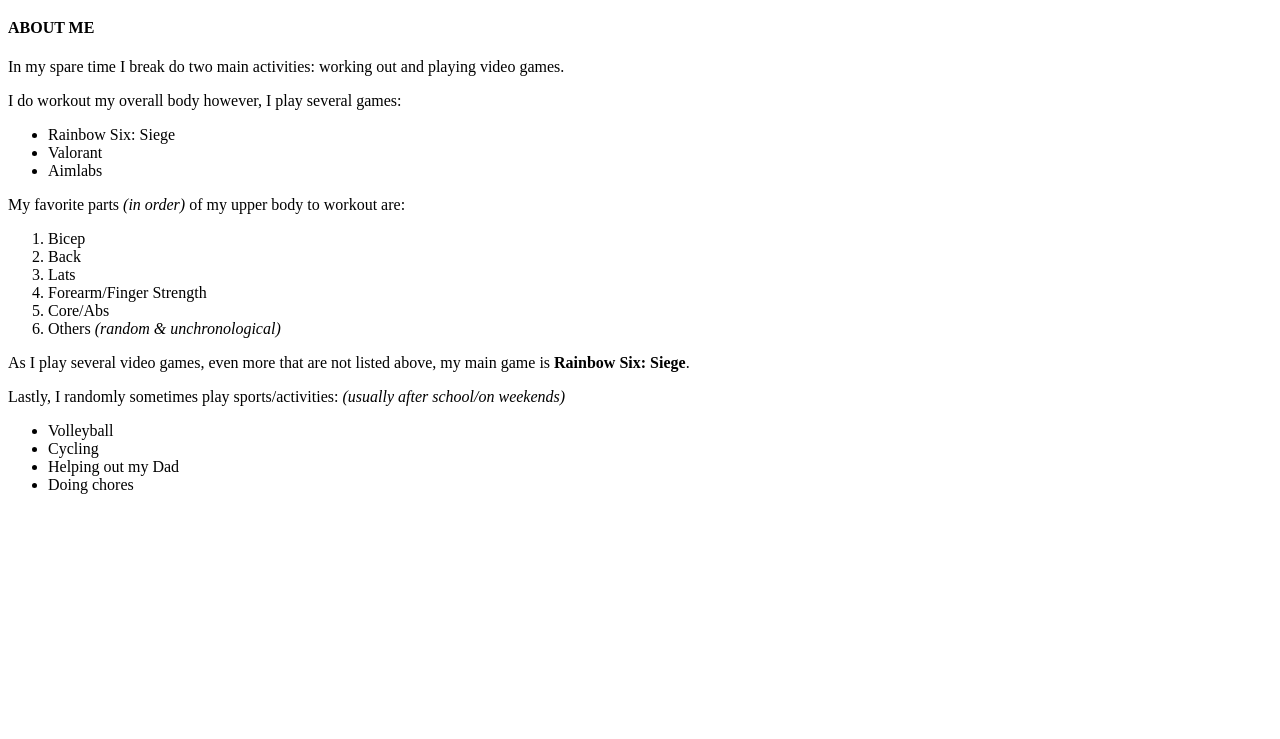
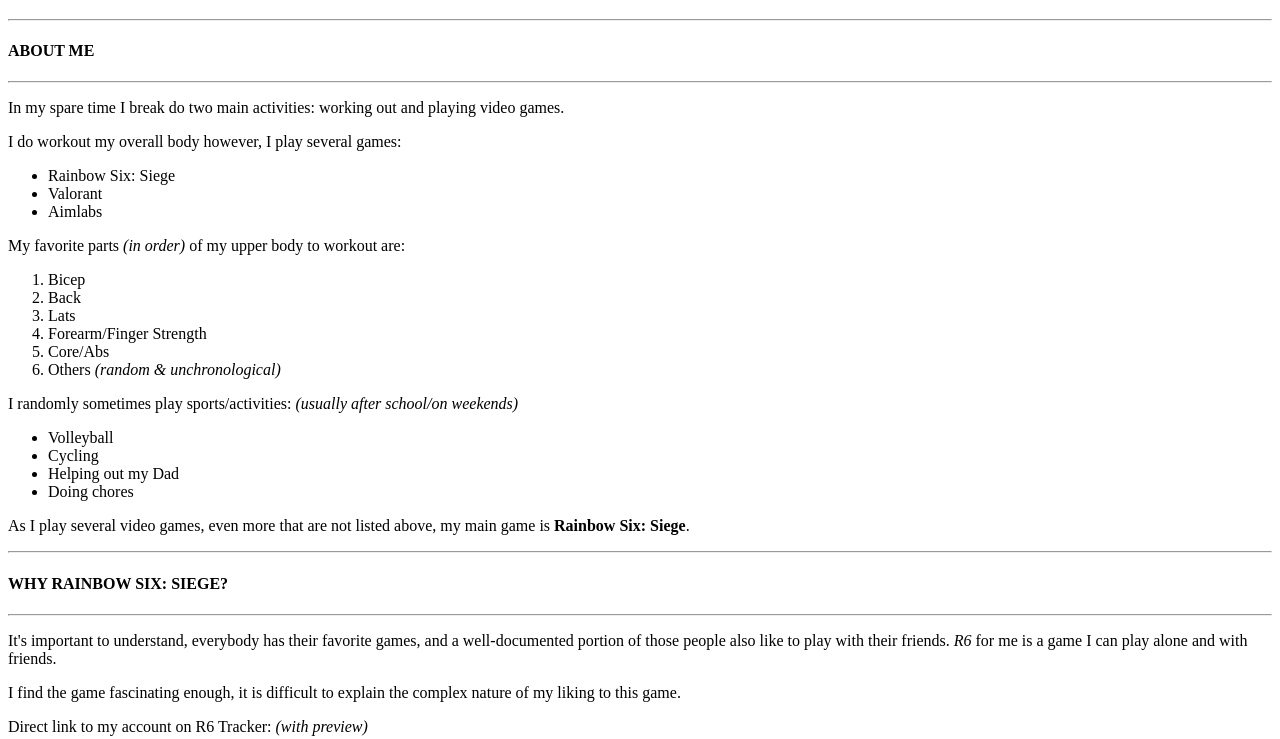
Before and after one commit to nodeknows/htmlpractice, a plain HTML site: page index.html in a window 1280 px wide. Shown: the part 61-800 px from the top of the page. Drawn offline with Linux system fonts and the light colour scheme.

Commit message:
updated w/ pic

```diff
--- a/index.html
+++ b/index.html
@@ -7,7 +7,9 @@
   </head>
   <body>
     <h1> Evan Yang </h1>
+    <hr/>
     <h4> ABOUT ME </h4>
+    <hr/>
     <p> In my spare time I break do two main activities: working out and playing video games. </p>
     <p> I do workout my overall body however, I play several games: </p>
     <ul>
@@ -24,13 +26,27 @@
         <li> Core/Abs </li>
         <li> Others <em>(random & unchronological)</em> </li>
     </ol>
-    <p>As I play several video games, even more that are not listed above, my main game is <strong>Rainbow Six: Siege</strong>.</p>
-    <p>Lastly, I randomly sometimes play sports/activities: <em>(usually after school/on weekends) </em></p>
+    <p>I randomly sometimes play sports/activities: <em>(usually after school/on weekends) </em></p>
     <ul>
         <li>Volleyball</li>
         <li>Cycling</li>
         <li>Helping out my Dad</li>
         <li>Doing chores</li>
     </ul>
+    <p>As I play several video games, even more that are not listed above, my main game is <strong>Rainbow Six: Siege</strong>.</p>
+    <hr/>
+    <h4> WHY RAINBOW SIX: SIEGE?</h4>
+    <hr/>
+    <p>It's important to understand, everybody has their favorite games,
+        and a well-documented portion of those people also like to play with their friends.
+        <em>R6</em> for me is a game I can play alone and with friends.
+    </p>
+    <p>
+        I find the game fascinating enough, it is difficult to explain the complex nature of my liking to this game.
+    </p>
+    <p>Direct link to my account on R6 Tracker: <em>(with preview)</em></p>
+    <a href="https://r6.tracker.network/profile/id/be9182cd-da07-4dc0-9094-a541f21b2b7b">R6 Tracker ("node-iwnl")</a>
+    <p></p>
+    <img id="r6stats" src="stats.png" alt="stats" style="width:100%;max-width:300px">
   </body>
 </html>
```
Also changed, not shown: stats.PNG (added).
